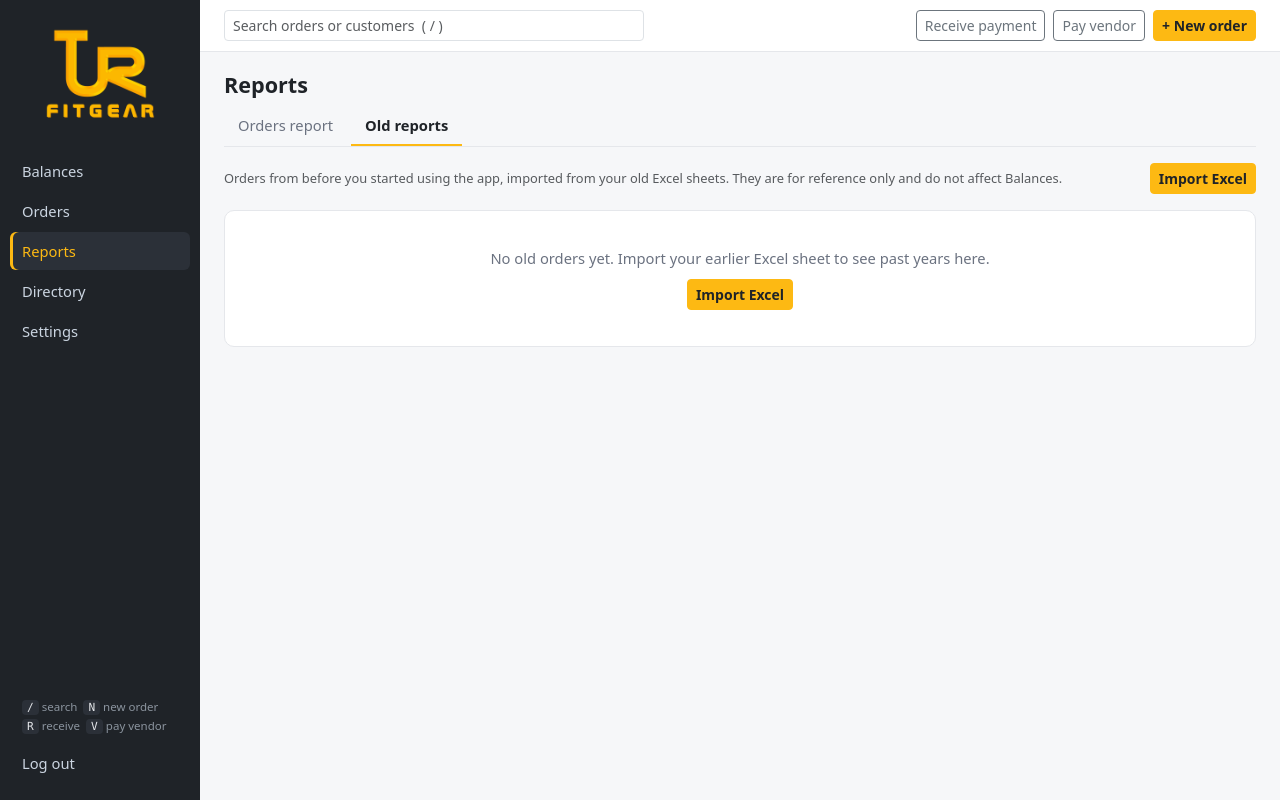
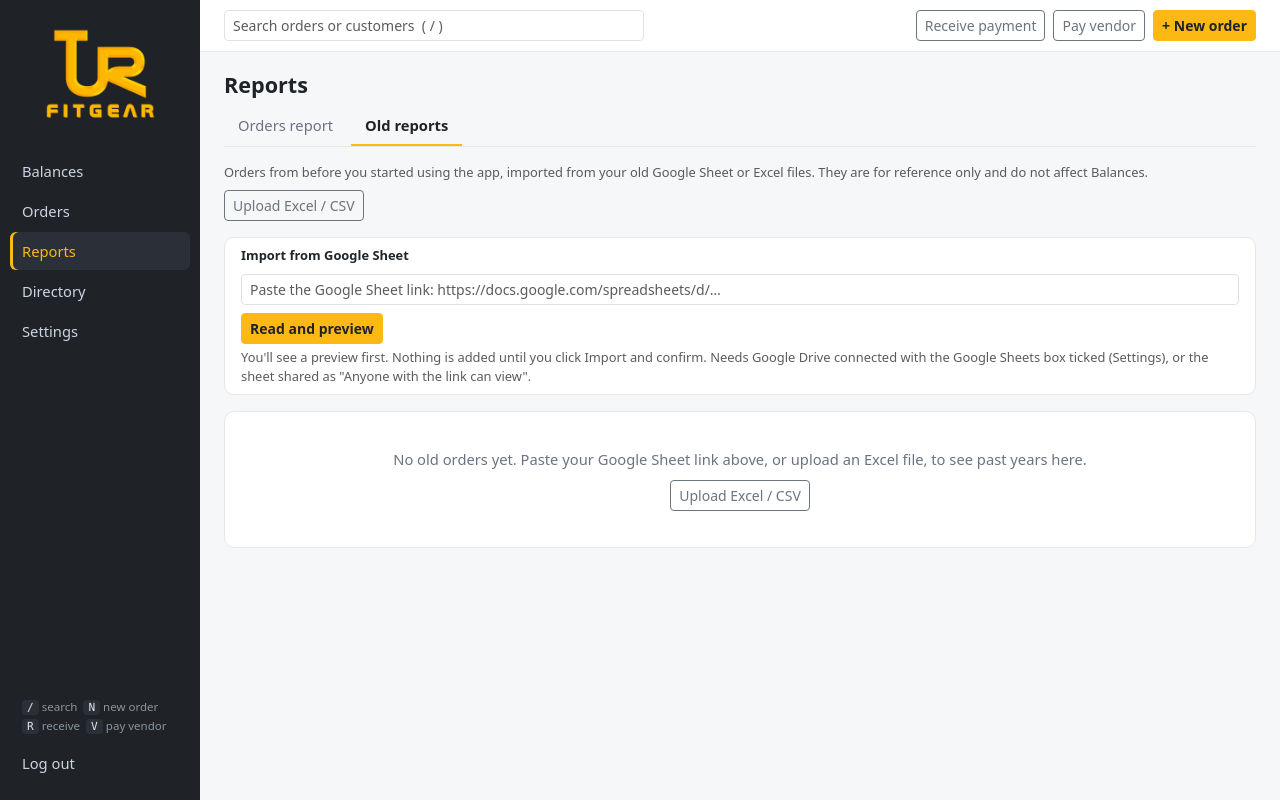
Before and after one commit to srikumar1987/fitgear_app, a Flask app: page /reports/old in a window 1280 px wide. Run offline with Flask 3, Linux system fonts and the light colour scheme; the visitor is signed in with stand-in values (Sample User, id 1); some libraries are stand-ins or nearby versions.

Commit message:
Put the Google Sheet link box directly on the Old reports page
The link field was one click away behind "Import Excel", so it was hard to find.
Old reports now shows "Import from Google Sheet" at the top; Excel/CSV upload
stays available as a separate button.

Generated with [Devin](https://devin.ai)

Co-Authored-By: Devin <158243242+devin-ai-integration[bot]@users.noreply.github.com>

```diff
--- a/app/templates/reports/old.html
+++ b/app/templates/reports/old.html
@@ -7,7 +7,7 @@
 {% include "reports/_tabs.html" %}
 
 <div class="d-flex justify-content-between align-items-center gap-2 flex-wrap mb-3">
-  <p class="small text-muted mb-0">Orders from before you started using the app, imported from your old Excel sheets. They are for reference only and do not affect Balances.</p>
+  <p class="small text-muted mb-0">Orders from before you started using the app, imported from your old Google Sheet or Excel files. They are for reference only and do not affect Balances.</p>
   <div class="d-flex gap-2">
     {% if imports %}
     <form method="get" class="d-flex gap-2">
@@ -15,7 +15,20 @@
       <input name="q" type="search" class="form-control form-control-sm" placeholder="Filter" value="{{ q }}">
     </form>
     {% endif %}
-    <a class="btn btn-sm btn-brand text-nowrap" href="{{ url_for('reports.old_upload') }}">Import Excel</a>
+    <a class="btn btn-sm btn-outline-secondary text-nowrap" href="{{ url_for('reports.old_upload') }}">Upload Excel / CSV</a>
+  </div>
+</div>
+
+<div class="card mb-3">
+  <div class="card-body py-2">
+    <form method="post" action="{{ url_for('reports.old_sheet') }}" class="d-flex gap-2 align-items-center flex-wrap">
+      <label for="sheet-link" class="fw-semibold small text-nowrap">Import from Google Sheet</label>
+      <input id="sheet-link" name="link" type="url" class="form-control form-control-sm flex-grow-1" style="min-width: 280px" required
+             placeholder="Paste the Google Sheet link: https://docs.google.com/spreadsheets/d/…">
+      <button class="btn btn-sm btn-brand text-nowrap">Read and preview</button>
+    </form>
+    <div class="small text-muted mt-1">You'll see a preview first. Nothing is added until you click Import and confirm.
+      Needs Google Drive connected with the Google Sheets box ticked (Settings), or the sheet shared as "Anyone with the link can view".</div>
   </div>
 </div>
 
@@ -91,8 +104,8 @@
 </div>
 {% else %}
 <div class="card"><div class="empty">
-  No old orders yet. Import your earlier Excel sheet to see past years here.
-  <div><a class="btn btn-brand btn-sm" href="{{ url_for('reports.old_upload') }}">Import Excel</a></div>
+  No old orders yet. Paste your Google Sheet link above, or upload an Excel file, to see past years here.
+  <div><a class="btn btn-outline-secondary btn-sm" href="{{ url_for('reports.old_upload') }}">Upload Excel / CSV</a></div>
 </div></div>
 {% endif %}
 {% endblock %}
```
